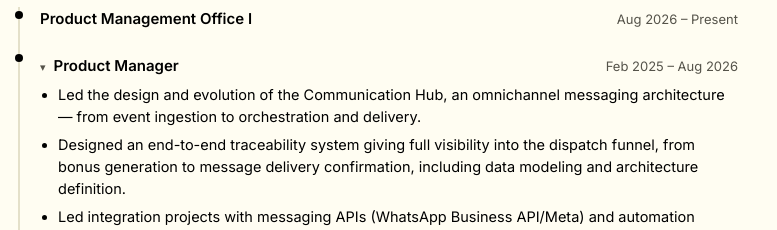
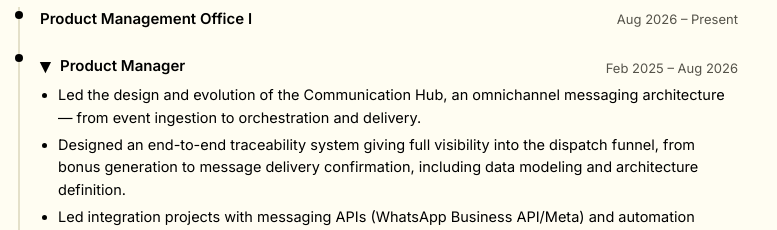
Before and after one commit to davidacunha/davidacunha, a plain HTML site: page docs/index.html in a window 1280 px wide. Shown: the part 570-800 px from the top of the page, 262-1039 px from the left. Drawn offline with Linux system fonts and the light colour scheme.

Commit message:
Increase visibility of collapse toggle chevron

```diff
--- a/docs/styles.css
+++ b/docs/styles.css
@@ -282,13 +282,15 @@ h1, h2, h3 {
 
 .role-title-wrap {
   display: flex;
-  align-items: baseline;
-  gap: 8px;
+  align-items: center;
+  gap: 10px;
 }
 
 .role-chevron {
-  font-size: 11px;
-  color: var(--text-muted);
+  font-size: 20px;
+  line-height: 1;
+  color: var(--accent);
+  font-weight: 700;
   display: inline-block;
   transition: transform 0.2s ease;
 }
```
